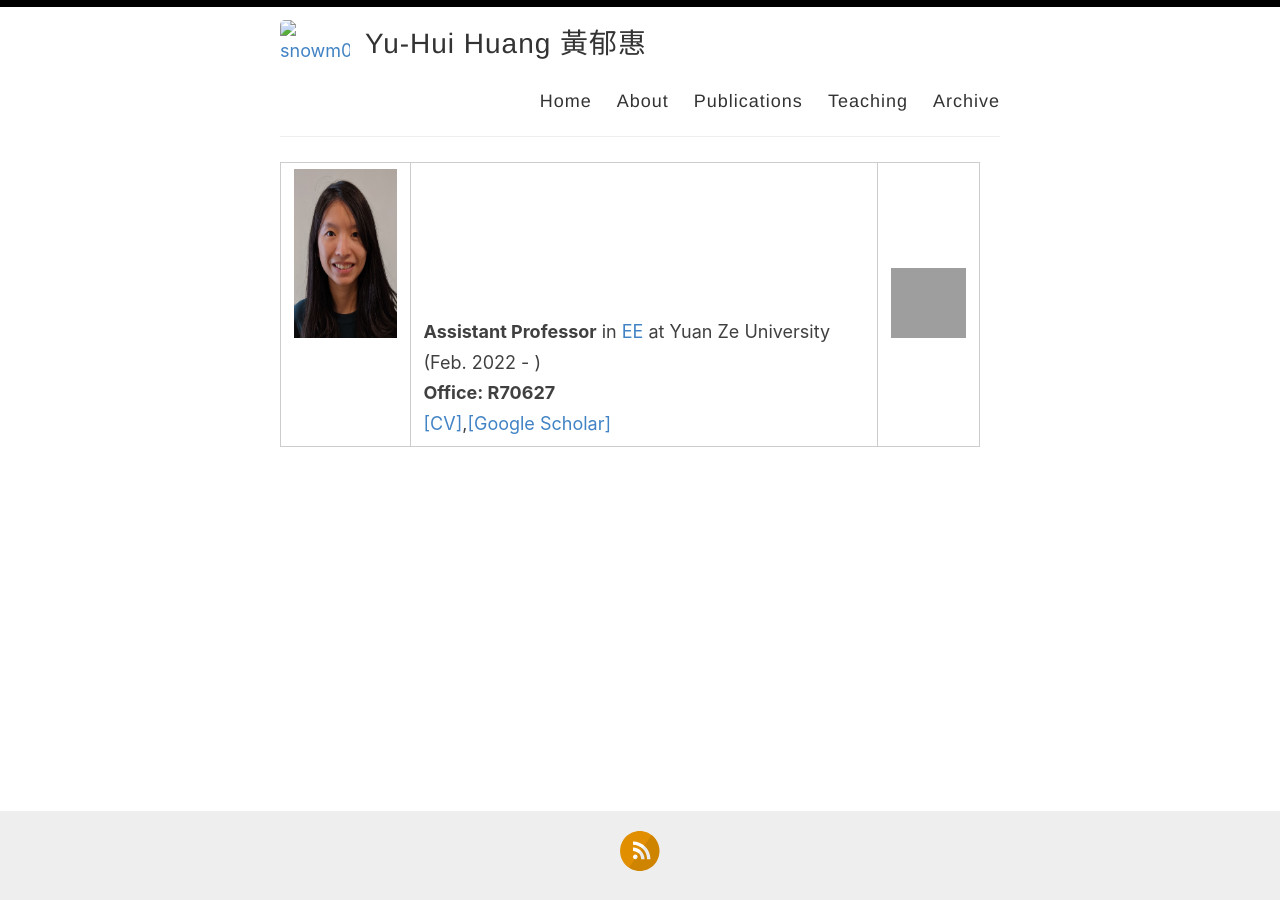
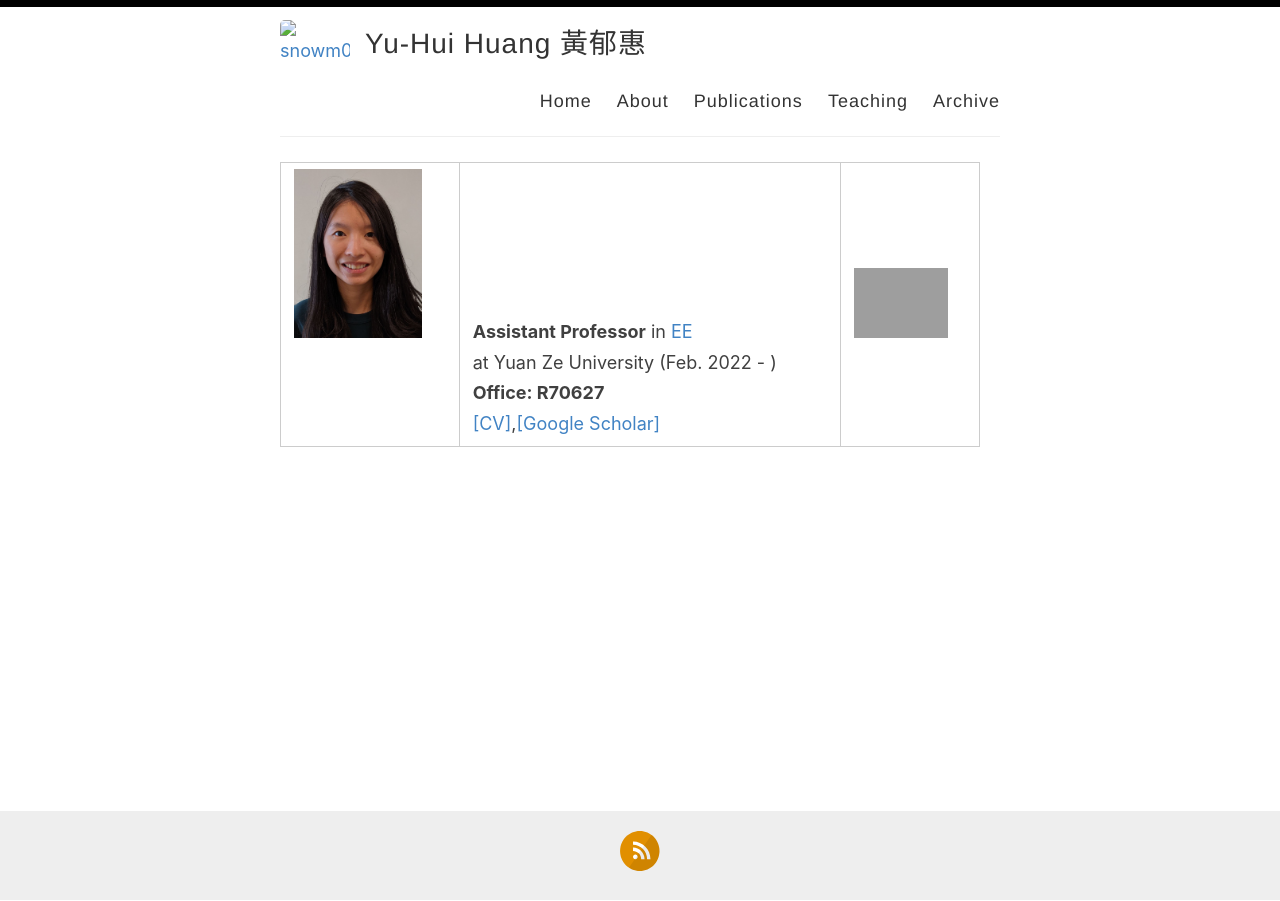
Before and after one commit to snowm0425/snowm0425.github.io, a Jekyll site: the page built from index.html, in a window 1280 px wide. Built offline with Jekyll 4.4.1, drawn with Linux system fonts in a browser that asks for light colours; the list of posts is cut into pages by our own code; grey boxes are pictures that could not be loaded.

```diff
--- a/index.html
+++ b/index.html
@@ -18,7 +18,8 @@ padding:5px;
 <table width="700">
 <tr>
 <th rowspan="2"><img src="images/PXL_20211030_052031911.jpg" style="width:128px;height:169px;" /></th>
-<td valign="middle"><b>Assistant Professor</b> in <a href="https://eea.ee.yzu.edu.tw">EE</a> at Yuan Ze University (Feb. 2022 - )<br />
+<td valign="middle"><b>Assistant Professor</b> in <a href="https://eea.ee.yzu.edu.tw">EE</a> <br>
+  at Yuan Ze University (Feb. 2022 - )<br />
 <b>Office: R70627</b><br />
 <a href="">[CV]</a>,<a href="https://scholar.google.com/citations?user=dNySFFYAAAAJ&hl=en">[Google Scholar]</a></td>
 <td valign="middle"><img src="images/logo/nthu_logo.jpg" height="70" /></td>
```
